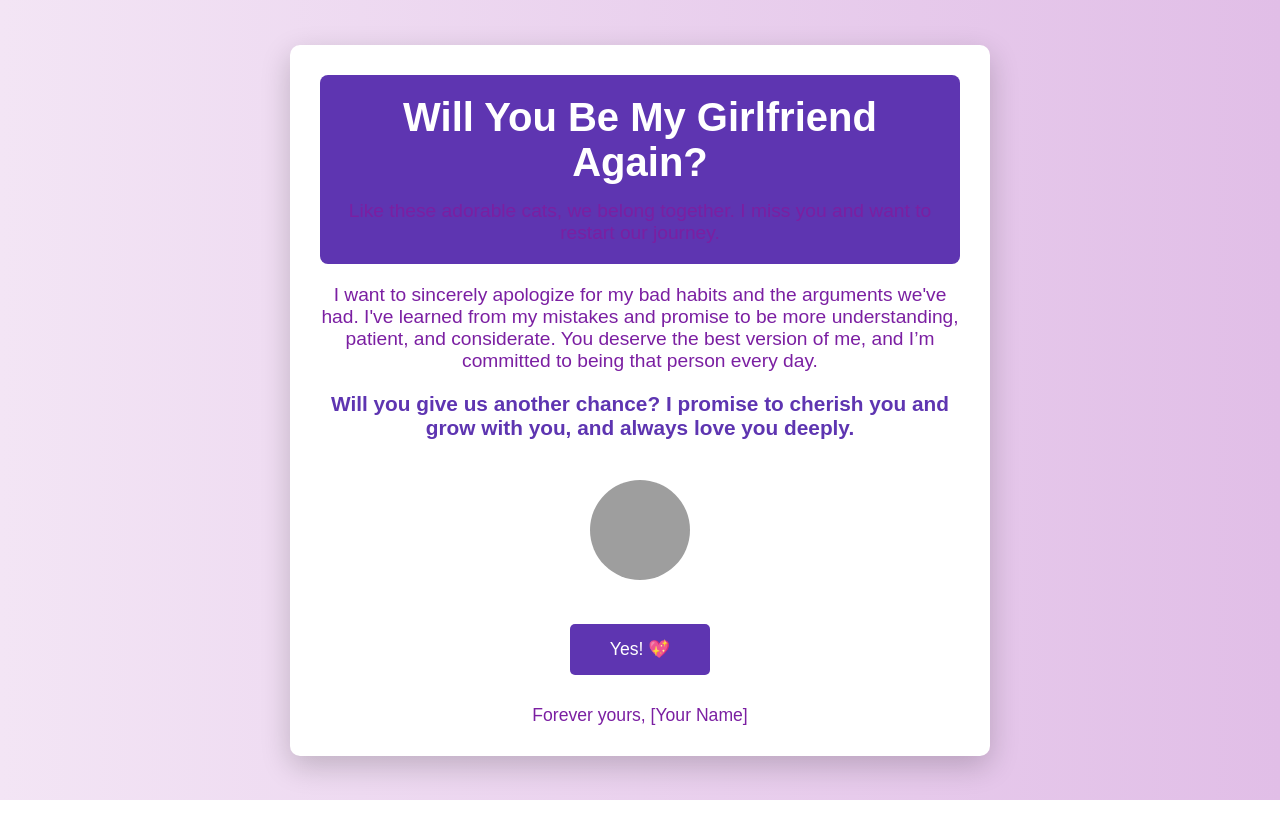
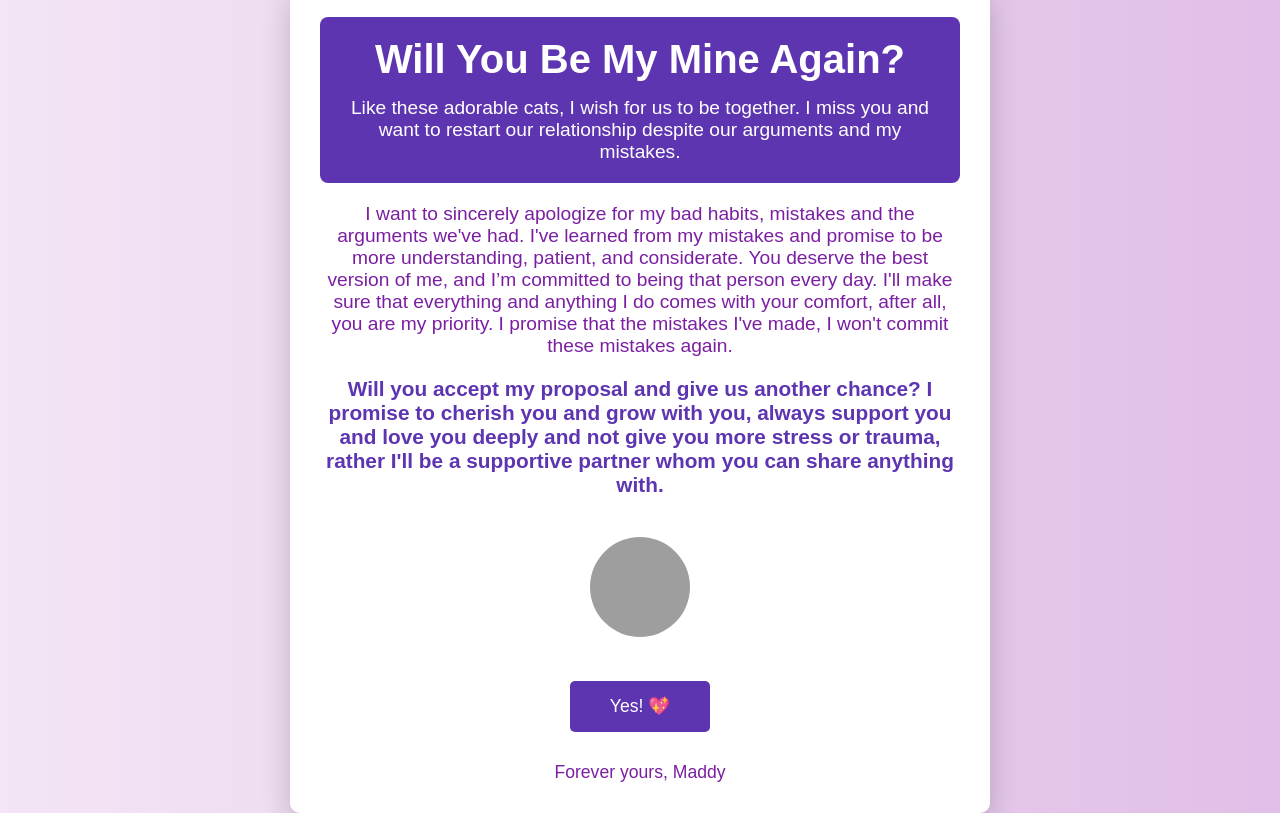
Before and after one commit to Medhansh80YT/her, a plain HTML site: page index.html in a window 1280 px wide. Drawn offline with Linux system fonts and the light colour scheme; grey boxes are pictures that could not be loaded.

Commit message:
Update index.html

```diff
--- a/index.html
+++ b/index.html
@@ -48,7 +48,7 @@
         .intro {
             margin-top: 15px;
             font-size: 1.2em;
-            color: #7b1fa2;
+            color: #ffffff;
         }
 
         .apology p {
@@ -102,33 +102,26 @@
     </style>
 </head>
 <body>
-
-    <!-- Background Music -->
-    <audio autoplay loop>
-        <source src="https://www.soundhelix.com/examples/mp3/SoundHelix-Song-1.mp3" type="audio/mp3">
-        Your browser does not support the audio element.
-    </audio>
-
     <div class="container">
         <header>
-            <h1>Will You Be My Girlfriend Again?</h1>
-            <p class="intro">Like these adorable cats, we belong together. I miss you and want to restart our journey.</p>
+            <h1>Will You Be My Mine Again?</h1>
+            <p class="intro">Like these adorable cats, I wish for us to be together. I miss you and want to restart our relationship despite our arguments and my mistakes.</p>
         </header>
 
         <section class="apology">
-            <p>I want to sincerely apologize for my bad habits and the arguments we've had. I've learned from my mistakes and promise to be more understanding, patient, and considerate. You deserve the best version of me, and I’m committed to being that person every day.</p>
+            <p>I want to sincerely apologize for my bad habits, mistakes and the arguments we've had. I've learned from my mistakes and promise to be more understanding, patient, and considerate. You deserve the best version of me, and I’m committed to being that person every day. I'll make sure that everything and anything I do comes with your comfort, after all, you are my priority. I promise that the mistakes I've made, I won't commit these mistakes again.</p>
         </section>
 
         <section class="proposal">
-            <p class="proposal-text">Will you give us another chance? I promise to cherish you and grow with you, and always love you deeply.</p>
+            <p class="proposal-text">Will you accept my proposal and give us another chance? I promise to cherish you and grow with you, always support you and love you deeply and not give you more stress or trauma, rather I'll be a supportive partner whom you can share anything with.</p>
             <div class="cat">
-                <img src="https://upload.wikimedia.org/wikipedia/commons/a/a7/Black_cat.jpg" alt="Cute cat" class="cat-img">
+                <img src="https://images.ctfassets.net/ub3bwfd53mwy/5zi8myLobtihb1cWl3tj8L/45a40e66765f26beddf7eeee29f74723/6_Image.jpg?w=1050" alt="Cute cat" class="cat-img">
             </div>
-            <button onclick="window.location.href='mailto:[Her Email]'">Yes! 💖</button>
+            <button>Yes! 💖</button>
         </section>
 
         <footer>
-            <p>Forever yours, [Your Name]</p>
+            <p>Forever yours, Maddy</p>
         </footer>
     </div>
 
```
